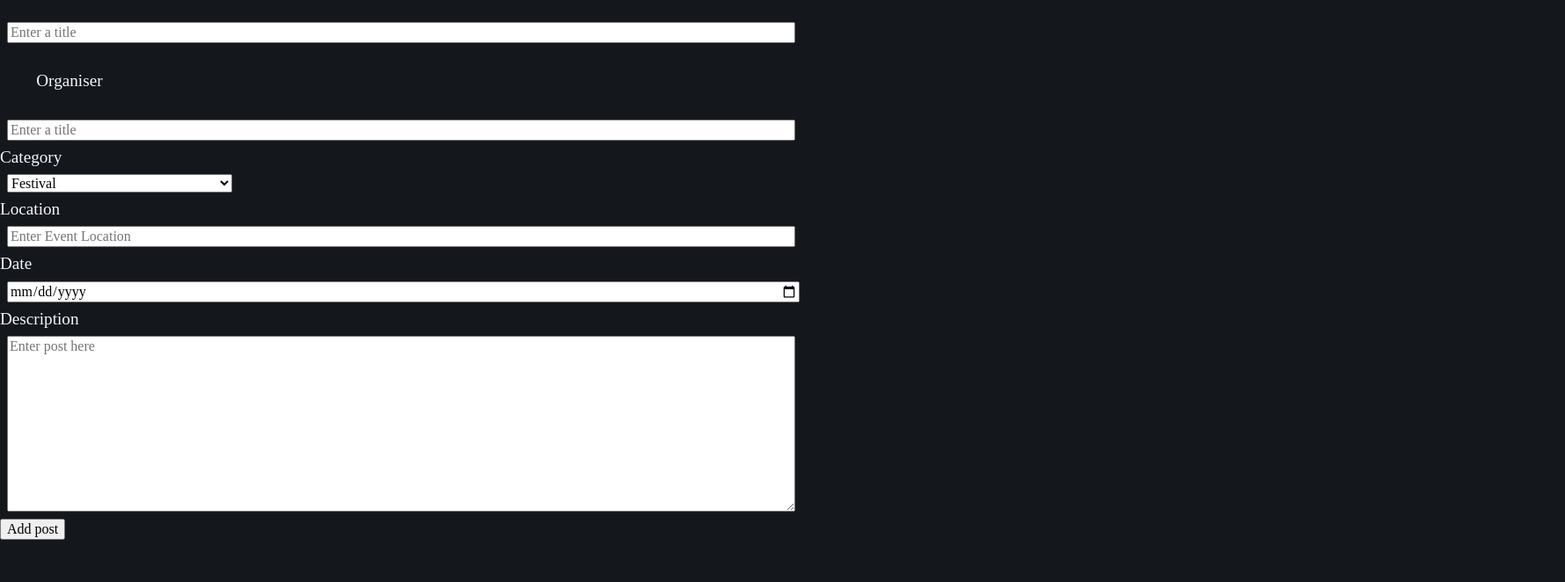
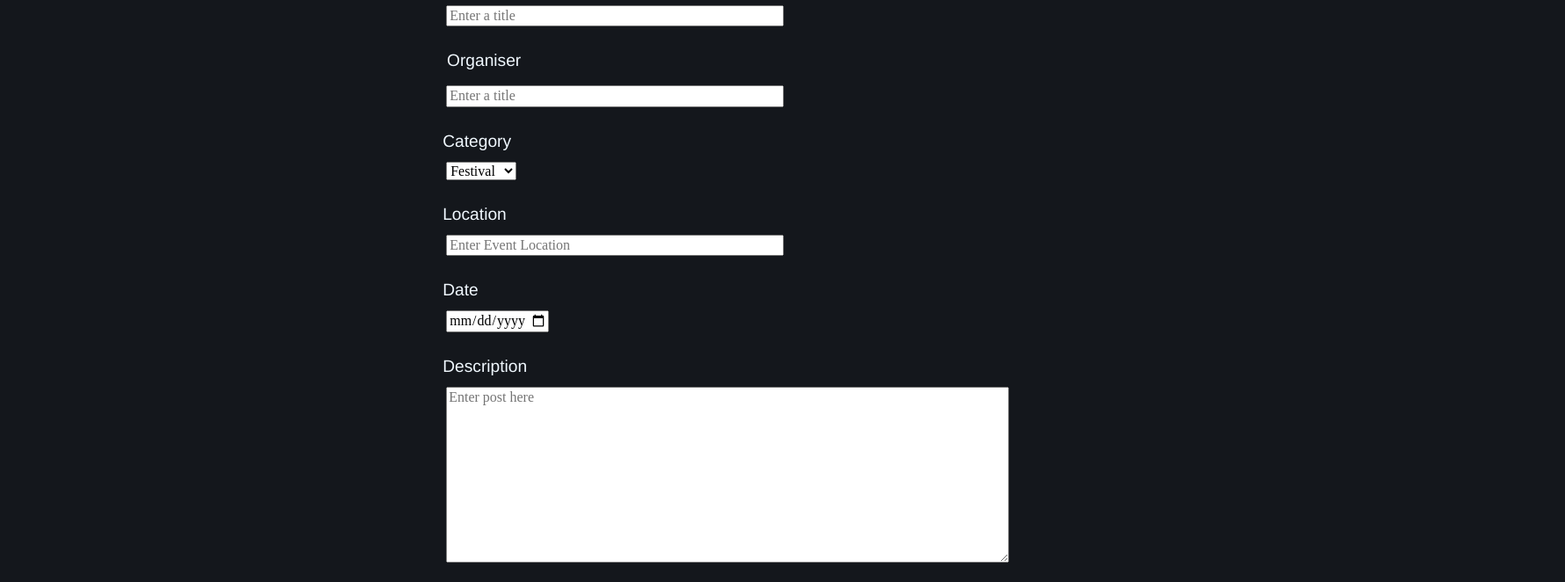
Before and after one commit to sudo-dax/Socialzr-client, a React (Create React App) app: page /new-event in a window 1280 px wide. Shown: the part 260-922 px from the top of the page at 88% size, 1779 px wide, since content can reach past the window. Before the commit the page ends 874 px from the top, so only its background shows below. Built offline with nearby package versions, Linux system fonts and the light colour scheme; no server answers.

Commit message:
layout styles added

```diff
--- a/src/components/NewEventPost.js
+++ b/src/components/NewEventPost.js
@@ -61,7 +61,8 @@ const NewEventPost = ({history}) => {
   const {eventPosts} = store
 
   return (
-    <form id="newPostForm" onSubmit={handleSubmit}>
+    <div className="eventPost-Container">
+<form id="newPostForm" onSubmit={handleSubmit}>
         {/* {errorMessage && <ErrorText>{errorMessage}</ErrorText>} */}
         <div className="divStyles">
             <p className="labelStyles">Event Title</p>
@@ -89,7 +90,7 @@ const NewEventPost = ({history}) => {
 
       <div className='divStyles'>
         <label className='labelStyles'>Date</label>
-        <input className='inputStyles' required type='date' name='date' onChange={handleChange} />
+        <input className='inputStyles date' required type='date' name='date' onChange={handleChange} />
       </div>
 
       <div className='divStyles'>
@@ -97,8 +98,9 @@ const NewEventPost = ({history}) => {
         <textarea form='newPostForm' required className='textAreaStyles' name='description' placeholder='Enter post here' onChange={handleChange} />
       </div>
 
-      <input type='submit' value='Add post' />
+      <input id="button" type='submit' value='Add post' />
     </form>
+    </div>
   )
 }
 
--- a/src/styles/EditEventPost.css
+++ b/src/styles/EditEventPost.css
@@ -12,7 +12,7 @@
     margin: .5em;
 }
 .labelStyles {
-    fontSize: 1.2em;
+    font-size: 1.2em;
 }
 
 .textAreaStyles {
--- a/src/styles/NewEventPost.css
+++ b/src/styles/NewEventPost.css
@@ -1,24 +1,53 @@
+html {
+    height: 100vh;
+}
+
+body {
+    min-height: 140%;
+    padding: 0;
+}
+.eventPost-Container {
+    width: 100vw;
+    height: 120vh;
+    position: absolute;
+    left: 39%
+
+}
+
 .divStyles {
     display: grid;
-    width: 100vw;
+    width: 20vw;
 }
 
 .inputStyles {
-    width: 70vw;
+    width: 30vw;
     margin: .5em;
 }
 
 .labelStyles {
+    font-family: Helvetica, sans-serif;
     font-size: 1.2em;
+    margin: 4px;
+    padding-top: 1rem;
 }
 
 .textAreaStyles {
     height: 200px;
     margin: .5em;
-    width: 70vw;
+    width: 50vw;
+}
+
+/* Individual Elements */
+
+.date {
+    width: 7rem !important;
 }
 
 #Cat {
     margin: 0.5em;
-    width: 20vw;
+    width: 5rem;
 }
+
+#button {
+    margin: 1em;
+}
```
